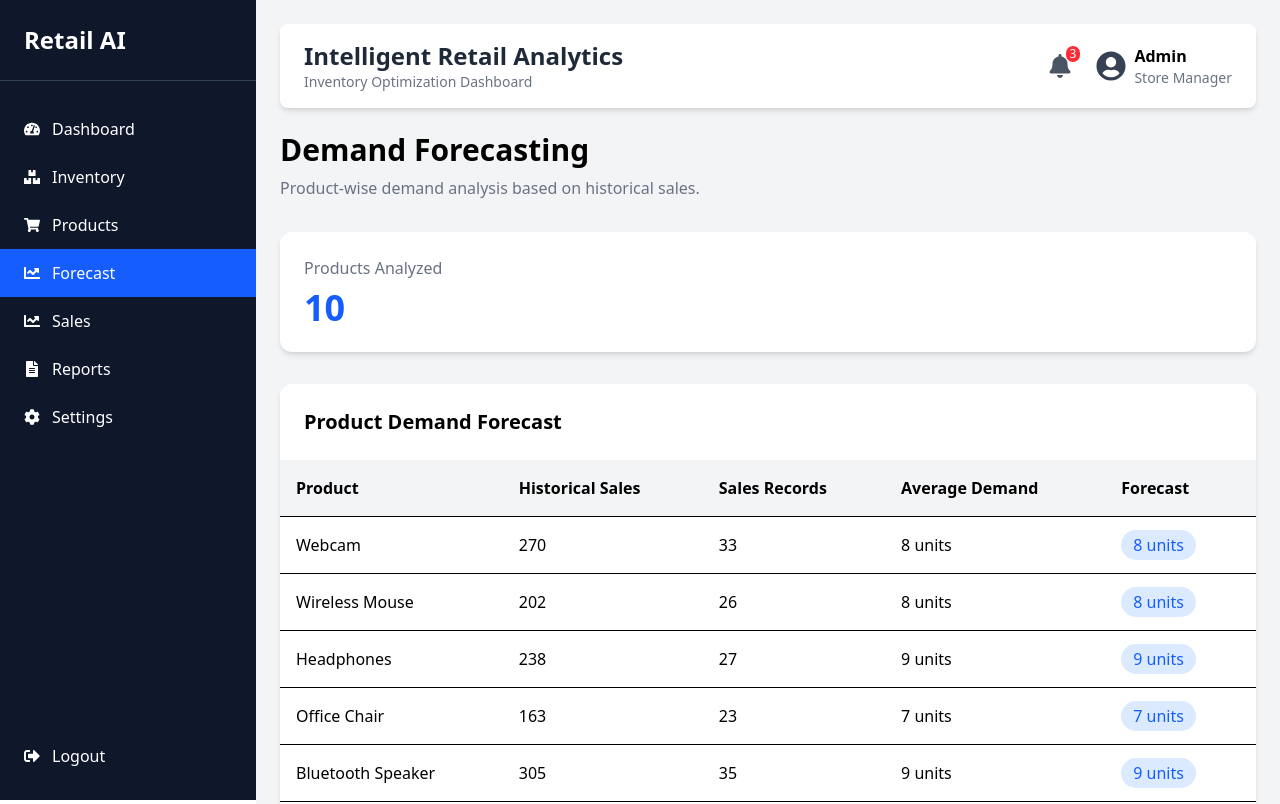
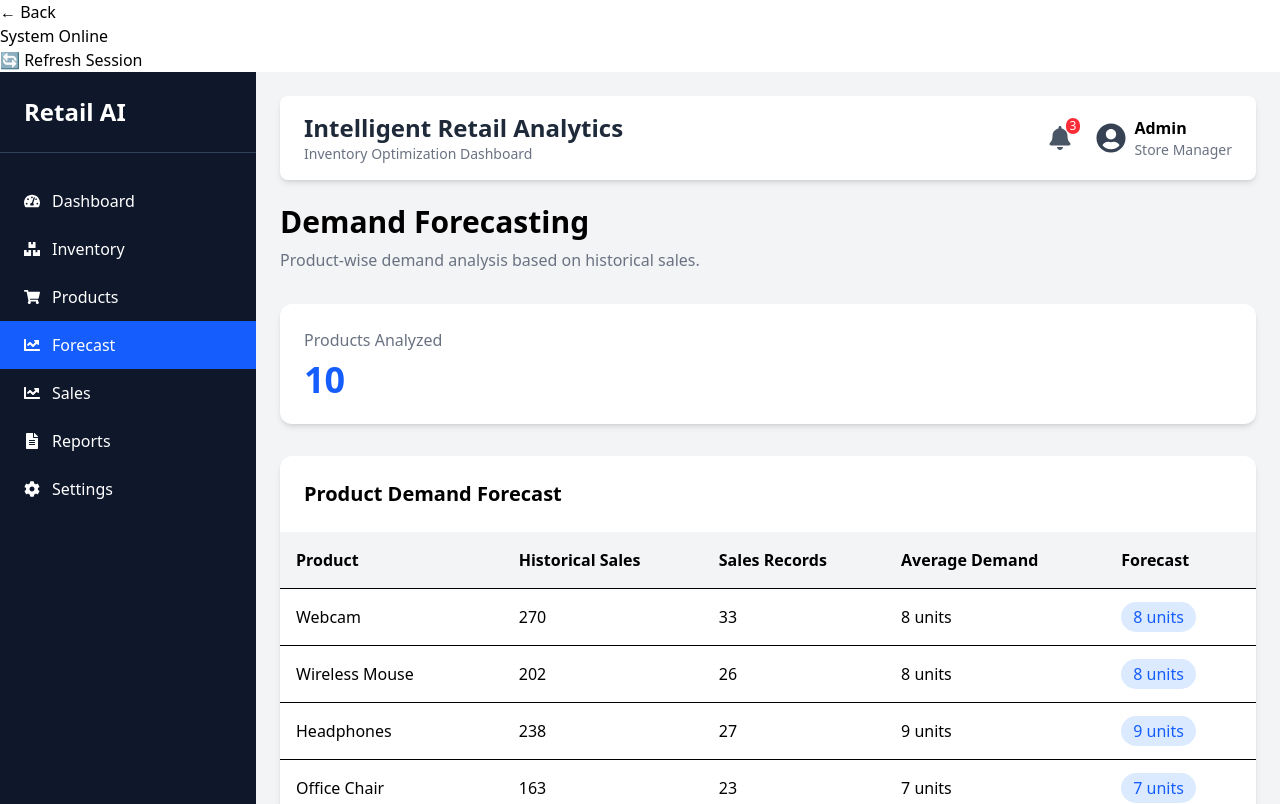
Before and after one commit to MDKubal-17/Intelligent-Retail-Analytics-and-Inventory-Optimization-System, a React (Vite) app in the folder retail-analytics-frontend/: page /forecast in a window 1280 px wide. Shown: the top 804 px of the page. Built offline with nearby package versions, Linux system fonts and the light colour scheme; no server answers.

Commit message:
Refactor App component with session refresh and routing

```diff
--- a/retail-analytics-frontend/src/App.jsx
+++ b/retail-analytics-frontend/src/App.jsx
@@ -1,19 +1,52 @@
-import { BrowserRouter, Routes, Route } from "react-router-dom";
+import React, { useEffect } from 'react';
+import { BrowserRouter as Router, Routes, Route, useLocation } from 'react-router-dom';
 
-import Dashboard from "./pages/Dashboard";
-import Inventory from "./pages/Inventory";
-import Products from "./pages/Products";
-import Forecast from "./pages/Forecast";
-import Sales from "./pages/Sales";
-import Reports from "./pages/Reports";
-import Settings from "./pages/Settings";
-import Login from "./pages/Login";
+// Layout
+import PageControls from './components/PageControls';
 
-function App() {
+// Pages
+import Login from './pages/Login';
+import Dashboard from './pages/Dashboard';
+import Inventory from './pages/Inventory';
+import Products from './pages/Products';
+import Forecast from './pages/Forecast';
+import Sales from './pages/Sales';
+import Reports from './pages/Reports';
+import Settings from './pages/Settings';
+
+// Inline Hook
+function useAutoRefreshSession(intervalMs = 300000) {
+  useEffect(() => {
+    const pingSession = async () => {
+      try {
+        await fetch('http://localhost:5000/api/auth/refresh-session', {
+          method: 'POST',
+          headers: { 'Content-Type': 'application/json' },
+        });
+      } catch (err) {
+        console.warn('Background session refresh ping failed.');
+      }
+    };
+
+    const timer = setInterval(pingSession, intervalMs);
+    return () => clearInterval(timer);
+  }, [intervalMs]);
+}
+
+function AppContent() {
+  useAutoRefreshSession(300000);
+  const location = useLocation();
+
+  // Hide controls on root "/" and "/login" routes
+  const isAuthPage = location.pathname === '/' || location.pathname.toLowerCase() === '/login';
+
   return (
-    <BrowserRouter>
+    <div className="app-container">
+      {!isAuthPage && <PageControls />}
+      <main className="main-content">
         <Routes>
           <Route path="/" element={<Login />} />
+          <Route path="/login" element={<Login />} />
           <Route path="/dashboard" element={<Dashboard />} />
           <Route path="/inventory" element={<Inventory />} />
           <Route path="/products" element={<Products />} />
@@ -22,8 +55,15 @@ function App() {
           <Route path="/reports" element={<Reports />} />
           <Route path="/settings" element={<Settings />} />
         </Routes>
-    </BrowserRouter>
+      </main>
+    </div>
   );
 }
 
-export default App;
+export default function App() {
+  return (
+    <Router>
+      <AppContent />
+    </Router>
+  );
+}
```
Lines whose indentation alone changed are shown as unchanged.
